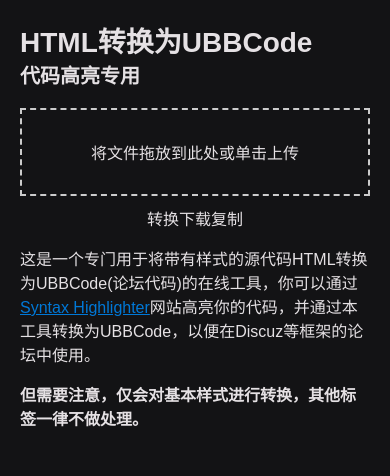
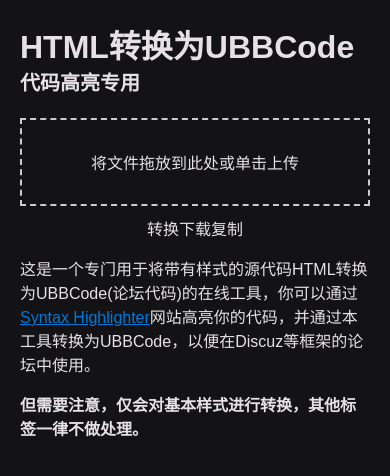
Before and after one commit to guobao2333/HTML2UBBCode, a website: page index.html in a window 390 px wide. Drawn offline with Linux system fonts and the light colour scheme.

Commit message:
Adjust the style

```diff
--- a/styles/main.css
+++ b/styles/main.css
@@ -6,17 +6,6 @@ html {
 body {
   font-family: Arial, sans-serif;
   margin: 20px;
-}
-
-h1 {
-  font-size: 36px;
-}
-
-@media (max-width: 768px) {
-  h1 {
-    /* 在小屏幕上使用更小的字体 */
-    font-size: 28px;
-  }
 }
 
 .center {
```
